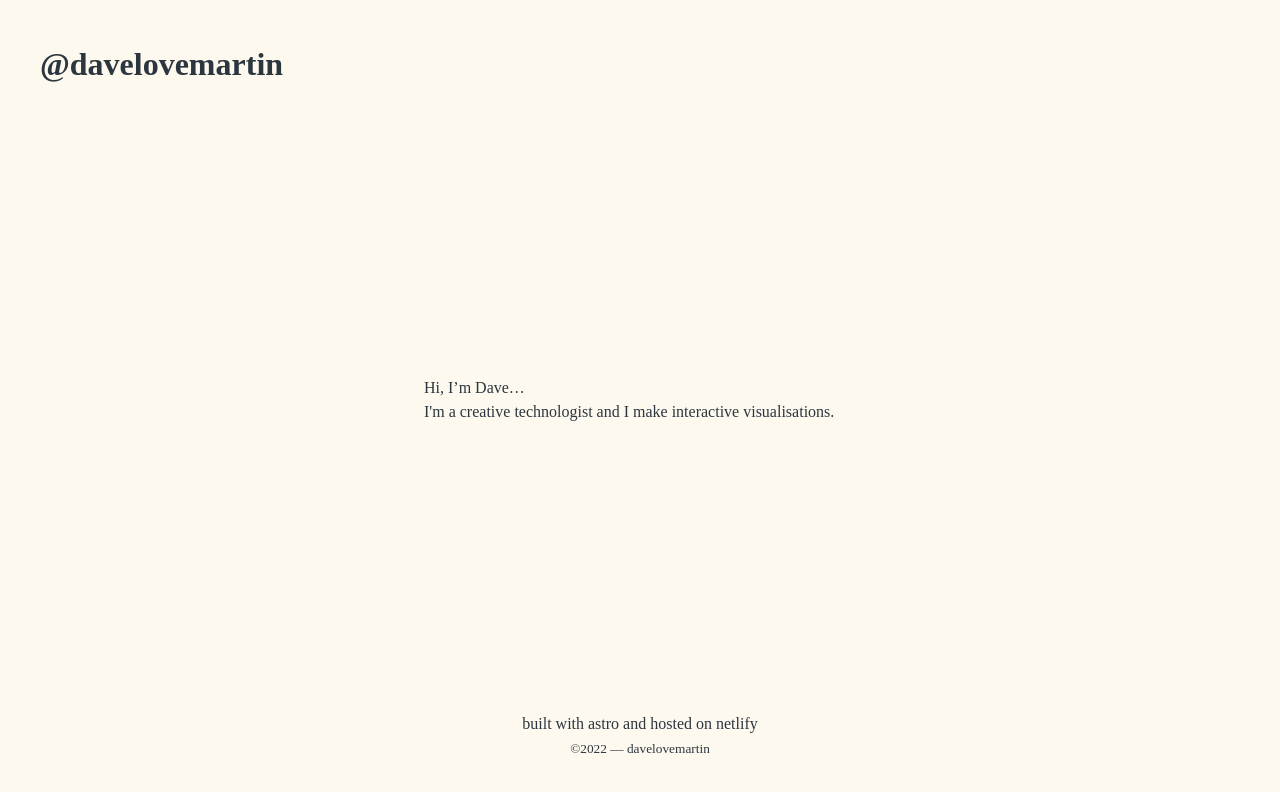
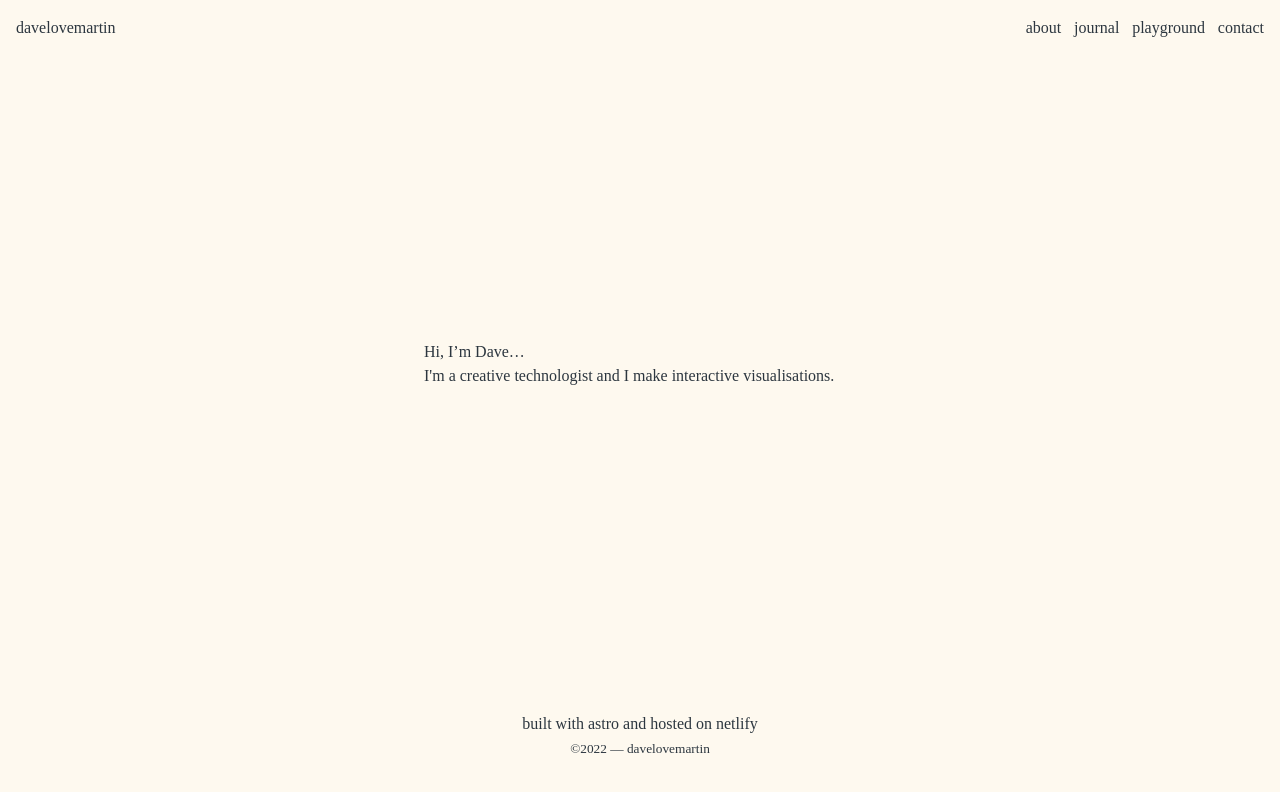
Before and after one commit to davelovemartin/davelovemartin.com, an Astro site: page / in a window 1280 px wide. Built offline with nearby package versions, Linux system fonts and the light colour scheme; Astro itself is replaced by a stand-in of ours.

Commit message:
adding header

```diff
--- /dev/null
+++ b/src/components/Header.astro
@@ -0,0 +1,43 @@
+<style>
+  header {
+    display: flex;
+    justify-content: space-between;
+  }
+  .navigation ul {
+    display: inline-flex;
+    flex-wrap: wrap;
+    align-items: center;
+    gap: 0.3rem 0.8rem;
+    padding: 0;
+    list-style: none;
+  }
+
+  .navigation a {
+    text-decoration: none;
+    color: currentColor;
+  }
+
+  .navigation a:hover {
+    color: var(--color-incidental);
+  }
+</style>
+
+<header>
+  <div class="logo">davelovemartin</div>
+  <nav class="navigation" aria-label="primary">
+    <ul>
+      <li>
+        <a href="/about">about</a>
+      </li>
+      <li>
+        <a href="/journal">journal</a>
+      </li>
+      <li>
+        <a href="/playground">playground</a>
+      </li>
+      <li>
+        <a href="/contact">contact</a>
+      </li>
+    </ul>
+  </nav>
+</header>
--- a/src/layouts/Layout.astro
+++ b/src/layouts/Layout.astro
@@ -23,12 +23,9 @@ const { title } = Astro.props as Props;
         --color-background: #fef9ef;
         --color-highlight: #ffad33;
         --color-error: #c1292e;
-        --color-incidental: #0496ff;
-
-        /* typography */
-        --measure: 60ch;
-
-        /* modular scale */
+        --color-incidental: #0496ff; /* typography */
+        --measure: 60ch; /*
+      modular scale */
         --ratio: 1.5;
         --s0: 1rem;
         --s1: calc(var(--s0) * var(--ratio));
@@ -37,23 +34,19 @@ const { title } = Astro.props as Props;
         --s4: calc(var(--s3) * var(--ratio));
         --s5: calc(var(--s4) * var(--ratio));
       }
-
       html {
         color: var(--color-foreground);
         background-color: var(--color-background);
       }
-
       *,
       *::before,
       *::after {
         box-sizing: border-box;
       }
-
       * {
         margin: 0;
         max-inline-size: var(--measure);
       }
-
       html,
       body,
       div,
@@ -63,17 +56,14 @@ const { title } = Astro.props as Props;
       footer {
         max-inline-size: none;
       }
-
       html,
       body {
         height: 100%;
       }
-
       body {
         line-height: 1.5;
         -webkit-font-smoothing: antialiased;
       }
-
       img,
       picture,
       video,
@@ -97,6 +87,11 @@ const { title } = Astro.props as Props;
       h6 {
         overflow-wrap: break-word;
       }
+      p,
+      li,
+      dl {
+        max-width: var(--measure);
+      }
     </style>
   </body>
 </html>
--- a/src/pages/index.astro
+++ b/src/pages/index.astro
@@ -5,13 +5,12 @@ import Cover from "../components/Cover.astro";
 import Footer from "../components/Footer.astro";
 import Centre from "components/Centre.astro";
 import Box from "components/Box.astro";
+import Header from "components/Header.astro";
 ---
 
 <Layout title="Welcome to my site.">
   <Cover>
-    <header>
-      <Title />
-    </header>
+    <Header />
     <main>
       <Centre>
         <Box>
```
Also changed, not shown: README.md.
